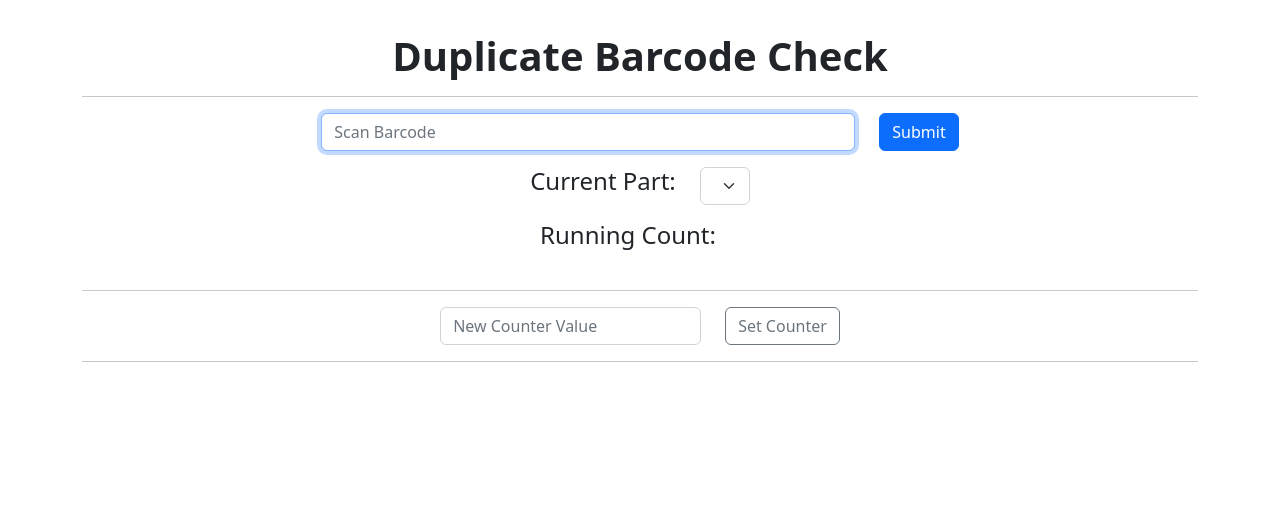
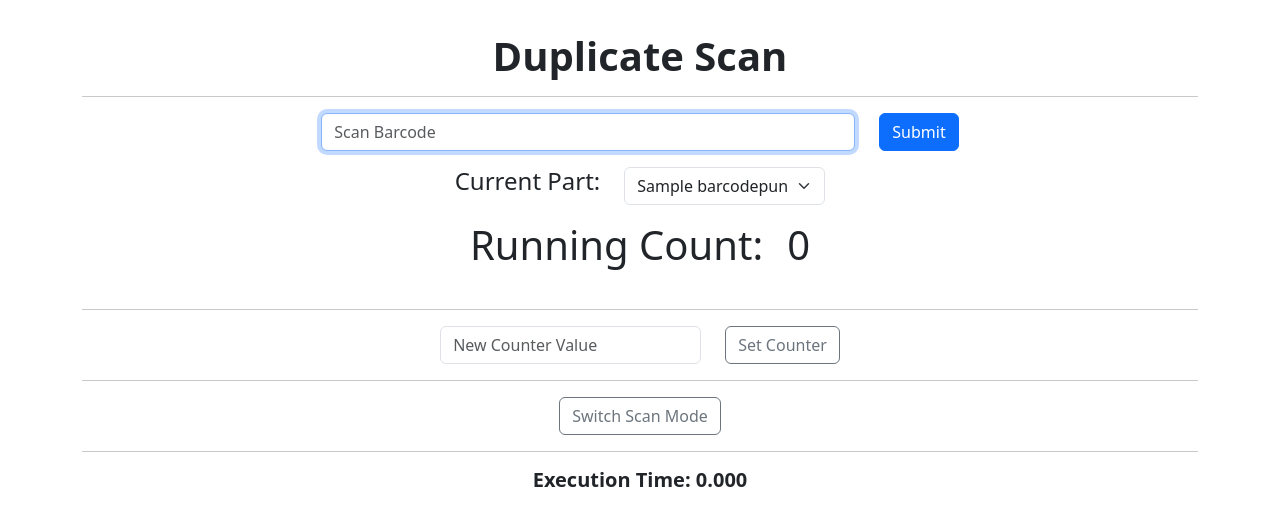
Before and after one commit to tcareless/serbia_pms2024, a Django app: page /barcode/duplicate in a window 1280 px wide. Shown: the top 526 px of the page. Run offline with Django 4.2, Linux system fonts and the light colour scheme; tables that the repository leaves empty hold one stand-in row (values such as "Sample post"); one stand-in notice (Sample message) is shown; lists and menus that the app fills with data are empty; some libraries are stand-ins or nearby versions.

Commit message:
add redirect / to /duplicate

```diff
--- a/barcode/templates/barcode/base.html
+++ b/barcode/templates/barcode/base.html
@@ -1,4 +1,5 @@
 {% load static %}
+{% load django_bootstrap5 %}
 <!DOCTYPE html>
 <html lang="en">
 <head>
@@ -7,8 +8,9 @@
     <meta name="viewport" content="width=device-width" initial-scale=1.0">
 
     <title>{{ title }}</title>
-
-    <link rel="stylesheet" type="text/css" href="{% static 'bootstrap/css/bootstrap.css' %}" />
+    {% bootstrap_css %}
+    {% bootstrap_javascript %}
+    <!-- <link rel="stylesheet" type="text/css" href="{% static 'bootstrap/css/bootstrap.css' %}" /> -->
     {%  block extra_styles %}
     {% endblock %}
 </head>
@@ -17,10 +19,11 @@
     <div class="container mt-3 pt-3">
         {% block content %}
         {% endblock %}
+        {% bootstrap_messages %}
     </div>
     <!-- Optional Javascript -->
     <script src="{% static 'fontawesomefree/js/all.min.js' %}"></script>
-    <script src="{% static 'bootstrap/js/bootstrap.min.js' %}"></script>
+    <!-- <script src="{% static 'bootstrap/js/bootstrap.min.js' %}"></script> -->
     {% block extra_js %}
     {% endblock %}
 </body>
--- a/barcode/templates/barcode/dup_scan.html
+++ b/barcode/templates/barcode/dup_scan.html
@@ -3,61 +3,11 @@
 {% block title %}Barcode Verify{% endblock %}
 
 {% block extra_styles %}
-    <style>
-        /* form errors and request messages and alerts */
-        .badge-light {
-            margin-top: 2.5em;
-        }
-
-        .errorlist {
-            list-style: none;
-            padding-left: 0;
-            opacity: 0.8;
-            color: #dc3545;
-            font-size: 12px;
-        }
-
-        .msg {
-            margin: 0 !important;
-            margin-bottom: 4px !important;
-            margin-top: 4px !important;
-        }
-
-        .messages {
-            z-index: 100;
-            position: fixed;
-            right: 2em;
-            margin-top: -1em;
-            list-style: none;
-            text-align: right;
-        }
-
-        .alert {
-            margin-top: 1rem;
-        }
-
-        .alert-error {
-            background-color: #f2dede;
-            border-color: #ebcccc;
-            color: #a94442;
-        }
-    </style>
 {% endblock %}
 
 {% block content %}
-    <div class="messages" id="messages-list">
-        {% if messages %}
-            {% for message in messages %}
-                <div class="alert {% if message.tags %}alert-{{ message.tags }}{% endif %} alert-dismissible msg fade show"
-                     role="alert" id="myAlert">
-                    {{ message }}
-                </div>
-            {% endfor %}
-        {% endif %}
-    </div>
-
 <div class="col-12">
-        <h1 class="fw-bolder text-center">Duplicate Barcode Check</h1>
+    <h1 class="fw-bolder text-center">{{ title }}</h1>
 </div>
 <div class="col-12">
     <hr>
@@ -74,27 +24,35 @@
         </div>
     </div>
     <div class="row d-flex justify-content-center input-control-lg mb-3">
-            <div class="col-auto"><h4>Current Part:</h4></div>
         <div class="col-auto">
-                <select class="form-select" name="part_select" aria-label="Part Selector">
+            <h4>Current Part:</h4>
+        </div>
+        <div class="col-auto">
+            <select class="form-select" name="part_select" aria-label="Part Selector" >
                 {% for option in part_select_options %}
-                        <option value="{{ option.id }}"{% if option.id == active_part %} selected{% endif %}>
+                <option value="{{ option.id }}" {% if option.id == active_part %} selected {% endif %}>
                     {{ option.name }}
                 </option>
                 {% endfor %}
             </select>
         </div>
     </div>
+    {% if not scan_check %}
     <div class="row d-flex justify-content-center input-control-lg mb-3">
-            <div class="col-auto"><h4>Running Count:</h4></div>
-            <div class="col-auto"><h4>{{ running_count }}</h4></div>
+        <div class="col-auto">
+            <h1>Running Count:</h1>
         </div>
+        <div class="col-auto">
+            <h1>{{ running_count }}</h1>
+        </div>
+    </div>
+    {% endif %}
 </form>
 
 <div class="col-12">
     <hr>
 </div>
-
+{% if not scan_check %}
 <form class="row d-flex justify-content-center" action="" method="POST">
     {% csrf_token %}
     <div class="col-auto w-25">
@@ -107,6 +65,19 @@
         <hr>
     </div>
 </form>
+{% endif %}
+<form class="row d-flex justify-content-center" action="" method="POST">
+    {% csrf_token %}
+    <div class="col-auto">
+        <button type="submit" name="switch-mode" class="btn btn-outline-secondary">Switch Scan Mode</button>
+    </div>
+    <div class="col-12">
+        <hr>
+    </div>
+</form>
+<div class="col-12">
+    <h5 class="fw-bolder text-center">Execution Time: {{ timer }}</h5>
+</div>
 
 {% endblock %}
 
@@ -115,6 +86,6 @@
     setTimeout(function () {
         bootstrap.Alert.getOrCreateInstance(document.querySelector(".alert")).close();
         document.getElementById('id_barcode').focus();
-        }, 3000)
+    }, 2000)
 </script>
 {% endblock %}
--- a/barcode/templates/barcode/quality_scan.html
+++ b/barcode/templates/barcode/quality_scan.html
@@ -74,11 +74,13 @@
         </div>
     </div>
     <div class="row d-flex justify-content-center input-control-lg mb-3">
-            <div class="col-auto"><h4>Current Part:</h4></div>
+        <div class="col-auto">
+            <h4>Current Part:</h4>
+        </div>
         <div class="col-auto">
             <select class="form-select" name="part_select" aria-label="Part Selector">
                 {% for option in part_select_options %}
-                        <option value="{{ option.id }}"{% if option.id == active_part %} selected{% endif %}>
+                <option value="{{option.id}}" {% if option.id == active_part %} selected {% endif %}>
                     {{ option.name }}
                 </option>
                 {% endfor %}
--- a/barcode/urls.py
+++ b/barcode/urls.py
@@ -1,8 +1,10 @@
 from django.urls import path
-
+from django.views.generic.base import RedirectView
 from . import views
 
 urlpatterns = [
+    path('', RedirectView.as_view(pattern_name='duplicate-scan')),
     path('duplicate', views.duplicate_scan, name='duplicate-scan'),
+    path('duplicate_check', views.duplicate_scan_check, name='duplicate-scan-check'),
     # path('quality', views.quality_scan, name='quality-scan'),
 ]
--- a/barcode/views.py
+++ b/barcode/views.py
@@ -1,122 +1,47 @@
 import re
 from django.utils import timezone
 
-from django.shortcuts import render
+from django.shortcuts import render, redirect
 from django.contrib import messages
 
 from barcode.forms import BarcodeScanForm
-from barcode.models import LaserMark, BarCodePUN
-import datetime
+from barcode.models import LaserMark, LaserMarkDuplicateScan, BarCodePUN
+import time
 
 import logging
 logger = logging.getLogger(__name__)
 
-# """
-# Quality Scanning:
-# This code provides a check that barcodes are valid for the current part number.
-# Parts are scanned as needed (first off etc).  The scan is automatically submitted by pressing enter.  The scanner
-# automatically adds Enter to the end of the scanned barcode.
-# The scan is verified to contain the correct data for the part type and that all variable sections contain sane data.
-# If any of the data is no good, an error screen is displayed to the operator.
-# The the time and date of the scan is saved in the database in the quality column.  If the same barcode is scanned
-# again, the quality column is updated.  If the barcode does not exist in the database, it is added with a creation
-# time of now.
-# If the barcode is valid, the screen refreshes so the operator can enter the next code.
-# Querying if any checks were done in a give time period provides a way to audit if checks are being completed properly.
-# """
 
-# def quality_scan(request):
+# def check_barcode(barcode, PUN):
 
-#     select_part_options = BarCodePUN.objects.filter(active=True).order_by('name').values()
+#     logger.info(f'Checking: {barcode} for part: {PUN["part"]}')
 
-#     if request.method == 'GET':
-#         # clear the form
-#         form = BarcodeScanForm()
-#         current_part_id = request.session.get('LastPart', 0)
+#     # https://stackoverflow.com/a/8653568
+#     pun_entry = next((item for item in PUNS if item["part"] == part), None)
+#     if not pun_entry:
+#         logger.info(f'Failed to find part data for {part}!')
+#         return False
 
-#     if request.method == 'POST':
-#         form = BarcodeScanForm(request.POST)
+#     result = re.search(pun_entry['regex'], barcode)
+#     if not result:
+#         logger.info('Failed to match part data!')
+#         return False
 
-#         current_part_id = int(request.POST.get('part_select', '0'))
+#     year = result.group('year')
+#     if not year == '23':
+#         logger.info(f'Unexpected year, {year}, expected 23!')
+#         return False
 
-#         if form.is_valid():
+#     day_of_year = datetime.now().timetuple().tm_yday
+#     jdate = result.group('jdate')
+#     if not int(jdate) == day_of_year:
+#         logger.info(f'Unexpected day of the year, {jdate}, expected: {day_of_year}')
+#         return False
 
-#             # get or create a laser-mark for the scanned code
-#             barcode = form.cleaned_data.get('barcode')
-#             current_part_PUN = BarCodePUN.objects.get(id=current_part_id)
+#     station = result.group('station')
+#     sequence = result.group('sequence')
 
-#             # lm, created = LaserMark.objects.get_or_create(bar_code=barcode)
-#             # doing this the long way prevents an Insert Query if its malformed
-
-#             try:
-#                 lm = LaserMark.objects.get(bar_code=barcode)
-#             except LaserMark.DoesNotExist:
-#                 lm = LaserMark(bar_code=barcode)
-
-#             # set the part number if not previously set
-#             if not lm.part_number:
-#                 lm.part_number = current_part_PUN.part_number
-
-#             if re.search(current_part_PUN.regex, barcode):
-#                 # good barcode format
-#                 lm.quality_scan_at = timezone.now()
-#                 lm.save()
-#                 messages.add_message(request, messages.SUCCESS, 'Valid Barcode Scanned')
-#                 form = BarcodeScanForm()
-
-#             else:
-#                 # barcode is not correctly formed
-#                 # lm.delete()
-
-#                 # save the current part id over error screens
-#                 request.session['LastPart'] = current_part_id
-
-#                 context = {
-#                     'scanned_barcode': barcode,
-#                     'part_number': current_part_PUN.part_number,
-#                     'expected_format': current_part_PUN.regex,
-#                 }
-#                 return render(request, 'barcode/malformed.html', context=context)
-
-#     context = {
-#         'form': form,
-#         'title': 'Barcode Quality Scan',
-#         'active_part': current_part_id,
-#         'part_select_options': select_part_options,
-#     }
-
-#     return render(request, 'barcode/quality_scan.html', context=context)
-
-def check_barcode(barcode, PUN):
-
-    logger.info(f'Checking: {barcode} for part: {PUN["part"]}')
-
-    # https://stackoverflow.com/a/8653568
-    pun_entry = next((item for item in PUNS if item["part"] == part), None)
-    if not pun_entry:
-        logger.info(f'Failed to find part data for {part}!')
-        return False
-
-    result = re.search(pun_entry['regex'], barcode)
-    if not result:
-        logger.info('Failed to match part data!')
-        return False
-
-    year = result.group('year')
-    if not year == '23':
-        logger.info(f'Unexpected year, {year}, expected 23!')
-        return False
-
-    day_of_year = datetime.now().timetuple().tm_yday
-    jdate = result.group('jdate')
-    if not int(jdate) == day_of_year:
-        logger.info(f'Unexpected day of the year, {jdate}, expected: {day_of_year}')
-        return False
-
-    station = result.group('station')
-    sequence = result.group('sequence')
-
-    return True
+#     return True
 
 
 """
@@ -133,66 +58,18 @@ If the barcode is valid, the screen refreshes so the operator can enter the next
 maintained.  The running count resets automatically if the operator changes the part type and scans the next part.
 The running count can be set to any value using the Set Counter button.  Pressing the Set Counter button without
 entering a new value sets the counter to zero.
-"""
-"""
-if get show form
 
-if post
-  - get laser mark.  create if not existing without created date/time
-  - does laser have duplicate scan entry
+# - TODO: *SIGNAL* Create duplicate scan signal so it can be reacted to possible email notification etc
 """
 
 def duplicate_scan(request):
     context = {}
-    running_count = int(request.session.get('RunningCount', '0'))
-    running_part_id = request.session.get('LastPart', '0')
-
-    context['select_part_options'] = BarCodePUN.objects.filter(active=True).order_by('name').values()
-
-    if request.method == 'GET':
-        # clear the form
-        form = BarcodeScanForm()
-
-    if request.method == 'POST':
-        # check barcode against part pun  throw error if not matching
-        barcode = form.cleaned_data.get('barcode')
-
-        PUN = context['select_part_options'][running_part_id]
-
-
-
-
-        # is barcode in laser mark table
-        # if not:
-        # - add it with no created date
-        # - add scanned event
-        # if it is:
-        # - throw duplicate scan error
-        # - TODO: *SIGNAL* Create duplicate scan signal so it can be reacted to possible email notification etc
-        pass
-
-
-    context['form'] = form
-    return render(request, 'barcode/dup_scan.html', context=context)
-
-
-
-
-
-
-def duplicate_scan_old(request):
-    #  print(f"request.Post={request.POST}")
-    #  print(f"request.session.session_key={request.session.session_key}")
-    #  print(dir(request.session))
-
+    tic = time.time()
     # get data from session
     running_count = int(request.session.get('RunningCount', '0'))
-    last_part_id = request.session.get('LastPart', '0')
+    last_part_id = request.session.get('LastPartID', '0')
     # initialize current_part_id if no barcode submitted
     current_part_id = last_part_id
-
-    # used to tell the template to display error screens
-    last_part_status = None
 
     # set lm to None to prevent error
     lm = None
@@ -205,78 +82,147 @@ def duplicate_scan_old(request):
 
     if request.method == 'POST':
 
+        if 'switch-mode' in request.POST:
+            context['active_part'] = current_part_id
+            return redirect('duplicate-scan-check')
+
         if 'set_count' in request.POST:
             messages.add_message(request, messages.INFO, 'Count reset.')
-            running_count = int(request.POST.get('count', 0) or 0)
+            running_count = request.POST.get('count', 0) or 0
+            running_count = int(running_count)
             form = BarcodeScanForm()
 
-
-        if 'submit' in request.POST:
+        elif 'submit' in request.POST:
             form = BarcodeScanForm(request.POST)
 
-            # reset counter to 0 if part type changes
-            current_part_id = int(request.POST.get('part_select', '0'))
-            if not current_part_id == last_part_id:
-                running_count = 0
-
             if form.is_valid():
-
                 # get or create a laser-mark for the scanned code
                 barcode = form.cleaned_data.get('barcode')
+
+                current_part_id = int(request.POST.get('part_select', '0'))
+                current_part_PUN = BarCodePUN.objects.get(id=current_part_id)
+
+                if not re.search(current_part_PUN.regex, barcode):
+                    print('Malformed Barcode')
+                    # malformed barcode
+                    context['scanned_barcode'] = barcode
+                    context['part_number'] = current_part_PUN.part_number
+                    context['expected_format'] = current_part_PUN.regex
+                    return render(request, 'barcode/malformed.html', context=context)
+
+                if not current_part_id == last_part_id:
+                    running_count = 0
+
+                # does barcode exist?
                 lm, created = LaserMark.objects.get_or_create(bar_code=barcode)
-                #        print(lm.created_at )
+                if created:
+                    #laser mark does not exist in db.  Need to create it.
+                    lm.part_number = current_part_PUN.part_number
+                    lm.save()
 
-                if lm.laser_mark:
+                # has barcode been duplicate scanned?
+                dup_scan, created = LaserMarkDuplicateScan.objects.get_or_create(laser_mark=lm)
+                if not created:
                     # barcode has already been scanned
-                    context = {
-                        'scanned_barcode': barcode,
-                        'part_number': lm.part_number,
-                        'duplicate_scan_at': lm.laser_mark.scanned_at,
-                    }
+                    context['scanned_barcode'] = barcode
+                    context['part_number'] = lm.part_number
+                    context['duplicate_scan_at'] = dup_scan.scanned_at
                     return render(request, 'barcode/dup_found.html', context=context)
 
                 else:
                     # barcode has not been scanned previously
-                    current_part_PUN = BarCodePUN.objects.get(id=current_part_id)
+                    dup_scan.save()
+                    # pass data to the template
+                    messages.add_message(request, messages.SUCCESS, 'Valid Barcode Scanned')
+                    running_count += 1
 
-                    # set the part number if not previously set
-                    if not lm.part_number:
-                        lm.part_number = current_part_PUN.part_number
+                    # use the session to track the last successfully scanned part type
+                    # to detect part type changes and reset the count
+                    request.session['LastPartID'] = current_part_id
 
-                    if re.search(current_part_PUN.regex, barcode):
-                        # good barcode format
-                        lm.duplicate_scan_at = timezone.now()
-                        lm.save()
+                    # clear the form data for the next one
+                    form = BarcodeScanForm()
 
-                        # pass data to the template
-                        messages.add_message(request, messages.SUCCESS, 'Valid Barcode Scanned')
-                        running_count += 1
-                        # clear the form data for the next one
-                        form = BarcodeScanForm()
-                    else:
-                        # barcode is not correctly formed
-                        lm.delete()
-                        context = {
-                            'scanned_barcode': barcode,
-                            'part_number': current_part_PUN.part_number,
-                            'expected_format': current_part_PUN.regex,
-                        }
-                        return render(request, 'barcode/malformed.html', context=context)
+                print(f'{current_part_PUN.part_number}:{running_count}, {barcode}')
 
+
+    toc = time.time()
     # use the session to maintain a running count of parts per user
     request.session['RunningCount'] = running_count
 
-    # use the session to track the last successfully scanned part type
-    # to detect part type changes and reset the count
+    # context['last_part_status'] = last_part_status
+    context['form'] = form
+    context['running_count'] = running_count
+    context['title'] = 'Duplicate Scan'
+    context['scan_check'] = False
+    context['active_part'] = current_part_id
+    context['part_select_options'] = select_part_options
+    context['timer'] = f'{toc-tic:.3f}'
+
+    return render(request, 'barcode/dup_scan.html', context=context)
+
+
+def duplicate_scan_check(request):
+    context = {}
+    tic = time.time()
+
+    current_part_id = request.session.get('LastPart', '0')
+
+    select_part_options = BarCodePUN.objects.filter(active=True).order_by('name').values()
+
+    if request.method == 'GET':
+        # clear the form
+        form = BarcodeScanForm()
+
+    if request.method == 'POST':
+
+        if 'switch-mode' in request.POST:
+            context['active_part'] = current_part_id
+            return redirect('duplicate-scan')
+
+        form = BarcodeScanForm(request.POST)
+
+        if form.is_valid():
+
+            barcode = form.cleaned_data.get('barcode')
+
+            current_part_id = int(request.POST.get('part_select', '0'))
+
+            current_part_PUN = BarCodePUN.objects.get(id=current_part_id)
+
+            if not re.search(current_part_PUN.regex, barcode):
+                # malformed barcode
+                context['scanned_barcode'] = barcode
+                context['part_number'] = current_part_PUN.part_number
+                context['expected_format'] = current_part_PUN.regex
+                return render(request, 'barcode/malformed.html', context=context)
+
+            # does barcode exist?
+            lm, created = LaserMark.objects.get_or_create(bar_code=barcode)
+            if created:
+                #laser mark does not exist in db.  Need to create it.
+                lm.part_number = current_part_PUN.part_number
+                lm.save()
+
+            # has barcode been duplicate scanned?
+            dup_scan, created = LaserMarkDuplicateScan.objects.get_or_create(laser_mark=lm)
+            if created:
+                # barcode has not been scanned previously
+                messages.add_message(request, messages.ERROR, 'Barcode Not Previously Scanned')
+                dup_scan.delete()
+                form = BarcodeScanForm()
+            else:
+                # barcode has already been scanned
+                messages.add_message(request, messages.SUCCESS, f'Barcode Previously Scanned at {dup_scan.scanned_at}')
+                form = BarcodeScanForm()
+    toc = time.time()
     request.session['LastPart'] = current_part_id
 
-    context = {
-        'last_part_status': last_part_status,
-        'form': form,
-        'running_count': running_count,
-        'title': 'Barcode Scan',
-        'active_part': current_part_id,
-        'part_select_options': select_part_options,
-    }
+    context['form'] = form
+    context['title'] = 'Duplicate Scan Check'
+    context['scan_check'] = True
+    context['active_part'] = int(current_part_id)
+    context['part_select_options'] = select_part_options
+    context['timer'] = f'{toc-tic:.3f}'
 
     return render(request, 'barcode/dup_scan.html', context=context)
--- a/pms/settings.py
+++ b/pms/settings.py
@@ -53,7 +53,7 @@ INSTALLED_APPS = [
     'django.contrib.messages',
     'django.contrib.staticfiles',
     'django_bootstrap5',
-    'debug_toolbar',
+    # 'debug_toolbar',
     'widget_tweaks',
     'corsheaders',
     'prod_query',
@@ -71,7 +71,7 @@ MIDDLEWARE = [
     'django.contrib.messages.middleware.MessageMiddleware',
     'django.middleware.clickjacking.XFrameOptionsMiddleware',
     'pms.middleware.timezone.TimezoneMiddleware',
-    'debug_toolbar.middleware.DebugToolbarMiddleware',
+    # 'debug_toolbar.middleware.DebugToolbarMiddleware',
 ]
 
 ROOT_URLCONF = 'pms.urls'
```
Also changed, not shown: barcode/templates/barcode/dup_found.html (+12 -6 lines). Lines whose indentation alone changed are shown as unchanged.
